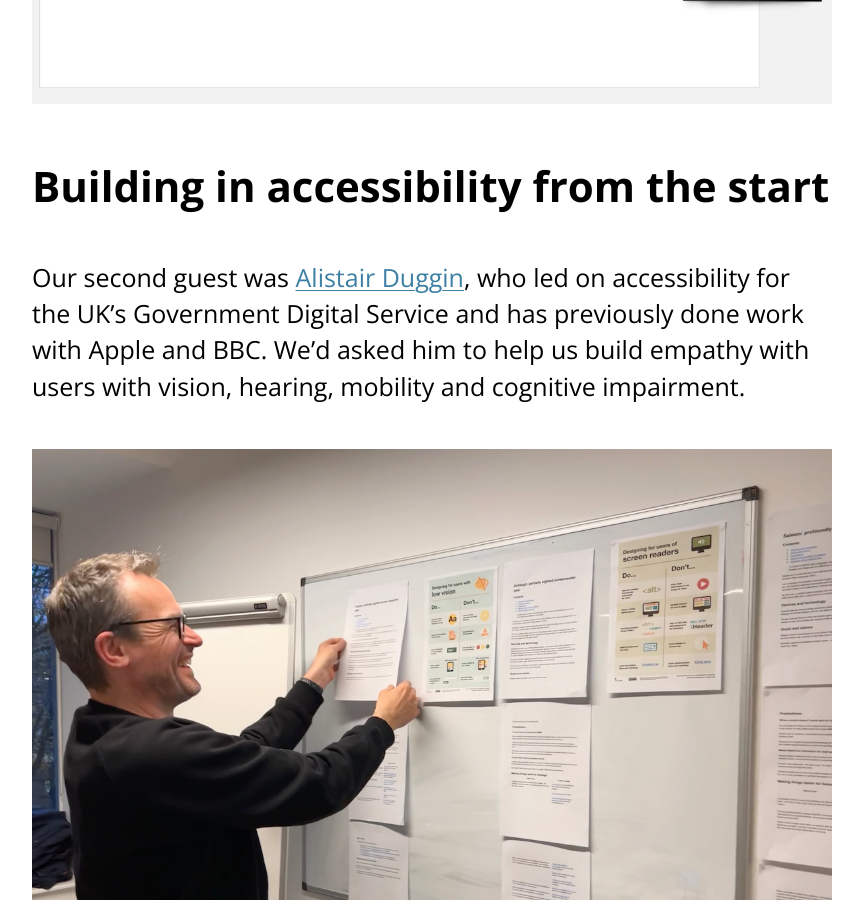
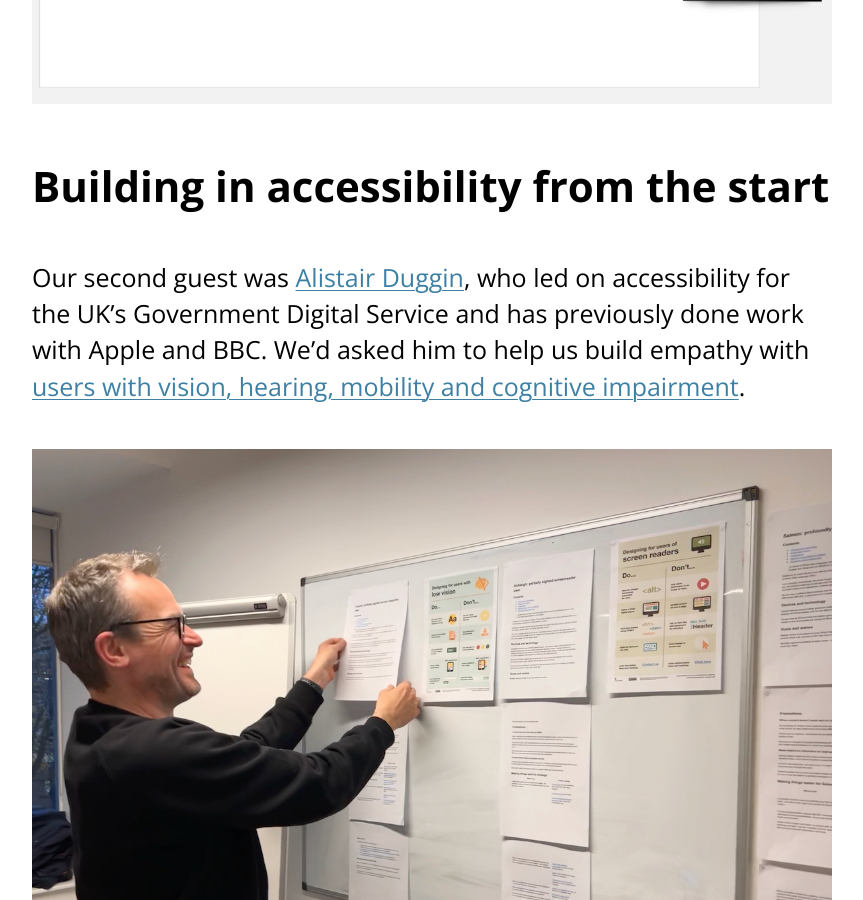
Before and after one commit to learnbymakingwales/learnbymakingwales.github.io, a Jekyll site: the page built from en/updates/_posts/2022-12-02-week-eight.md, in a window 1280 px wide and 900 px high, scrolled down 2749 px. Shown: the whole window, without its empty margins (208-1071 px from the left). Built offline with Jekyll 4.4.1, drawn with Linux system fonts in a browser that asks for light colours; part of the change alters nothing that is shown.

```diff
--- a/en/updates/_posts/2022-12-02-week-eight.md
+++ b/en/updates/_posts/2022-12-02-week-eight.md
@@ -35,7 +35,7 @@ We picked 3 areas because each of these cause some confusion for people using NR
 
 
 ## Building in accessibility from the start
-Our second guest was [Alistair Duggin](https://alistairduggin.com), who led on accessibility for the UK’s Government Digital Service and has previously done work with Apple and BBC. We’d asked him to help us build empathy with users with vision, hearing, mobility and cognitive impairment.
+Our second guest was [Alistair Duggin](https://alistairduggin.com), who led on accessibility for the UK’s Government Digital Service and has previously done work with Apple and BBC. We’d asked him to help us build empathy with [users with vision, hearing, mobility and cognitive impairment](https://accessibility.blog.gov.uk/2016/05/16/consider-the-range-of-people-that-will-use-your-product-or-service/).
 
 ![Alistair Duggin sticking do’s and don’ts for accessibility on a wall.  He’s smiling.](/assets/images/alistair-duggin-smiling.jpeg){:loading="lazy"}
 
```
